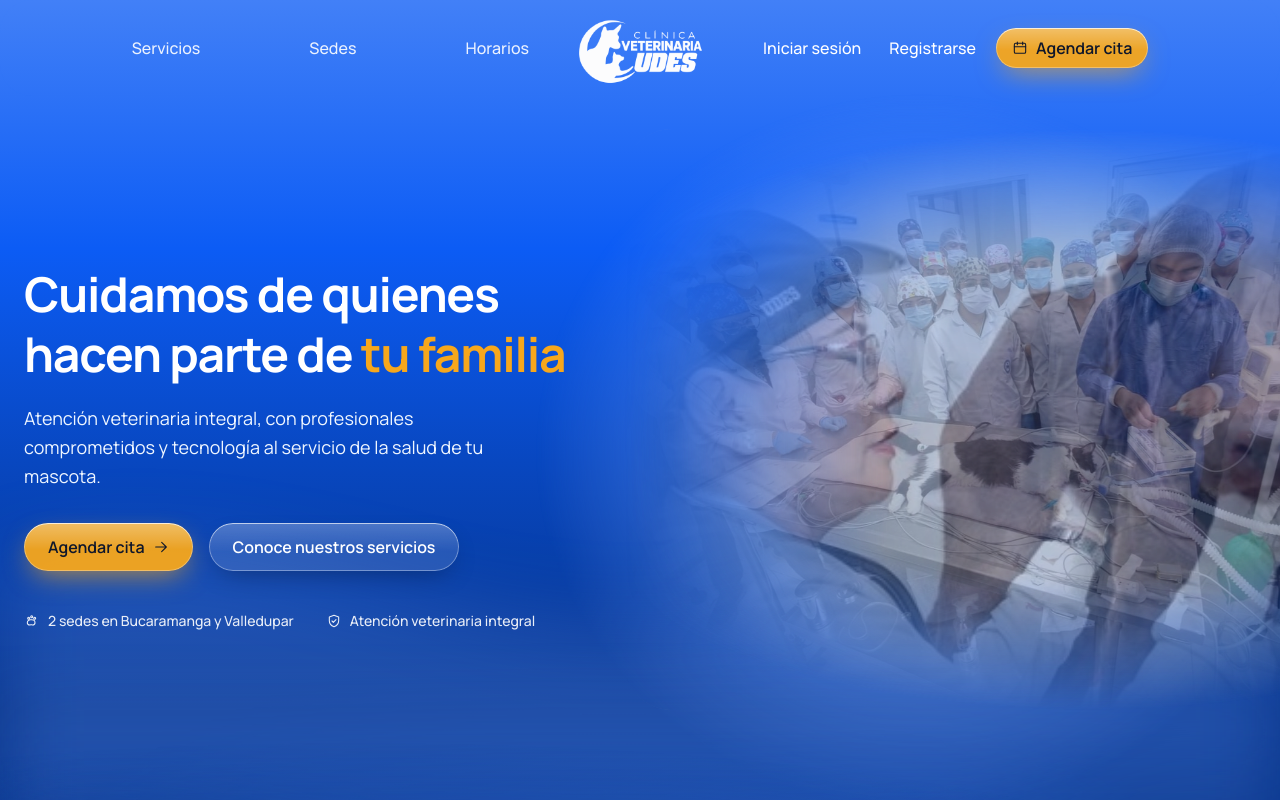
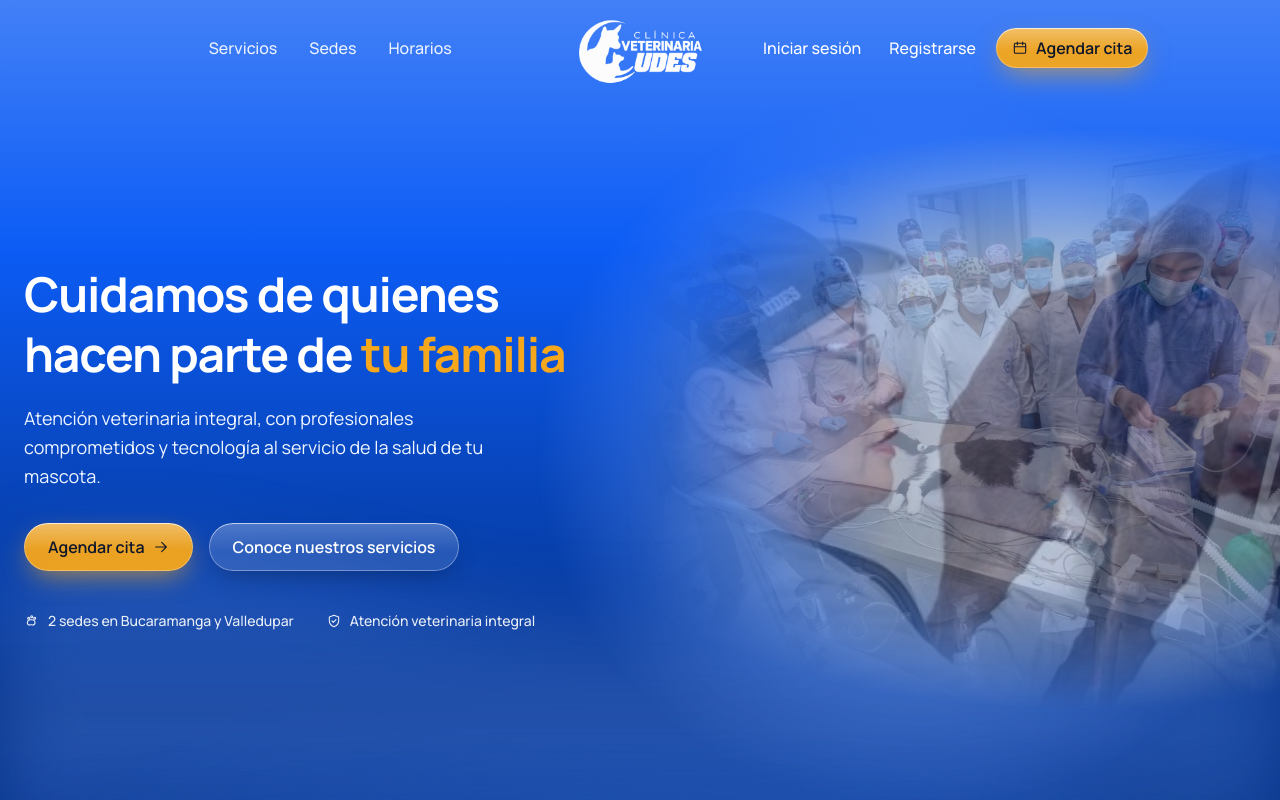
Before and after one commit to orinadaa/sistema-citas-veterinaria-udes, a React (Vite) app in the folder frontend/: page / in a window 1280 px wide. Shown: the top 800 px of the page. Built offline with nearby package versions, Linux system fonts and the light colour scheme; no server answers.

Commit message:
fix: enlaces de la topbar agrupados y centrados en su mitad

```diff
--- a/frontend/src/components/layout/Navbar.jsx
+++ b/frontend/src/components/layout/Navbar.jsx
@@ -274,12 +274,12 @@ export function Navbar() {
               movil) para que el grid no corra el logo hacia la izquierda.
               Desde md la fila mide lo que su contenido (w-fit) y va centrada:
               las dos columnas 1fr quedan del ancho del grupo mas largo (el
-              derecho) y los enlaces de la izquierda se reparten en todo ese
-              ancho (justify-between). Asi el conjunto se ve centrado: mismo
-              espacio del borde a "Servicios" que de "Agendar cita" al otro
-              borde, y misma distancia de cada grupo al logo. */}
+              derecho), asi el logo queda al centro y el conjunto simetrico.
+              Los enlaces de la izquierda van agrupados (gap fijo), juntos
+              entre si y centrados dentro de su columna (pedido de Oriana;
+              antes se repartian en todo el ancho con justify-between). */}
           <div className="justify-self-start md:justify-self-stretch">
-            <nav className="hidden items-center justify-between gap-8 text-base font-medium text-white/90 md:flex">
+            <nav className="hidden items-center justify-center gap-8 text-base font-medium text-white/90 md:flex">
               {/* Link (no <a>) para que funcionen desde cualquier pagina, no
                   solo desde el landing: si el usuario esta en /panel, primero
                   navega a "/" y LandingPage.jsx hace scroll al hash una vez
```
